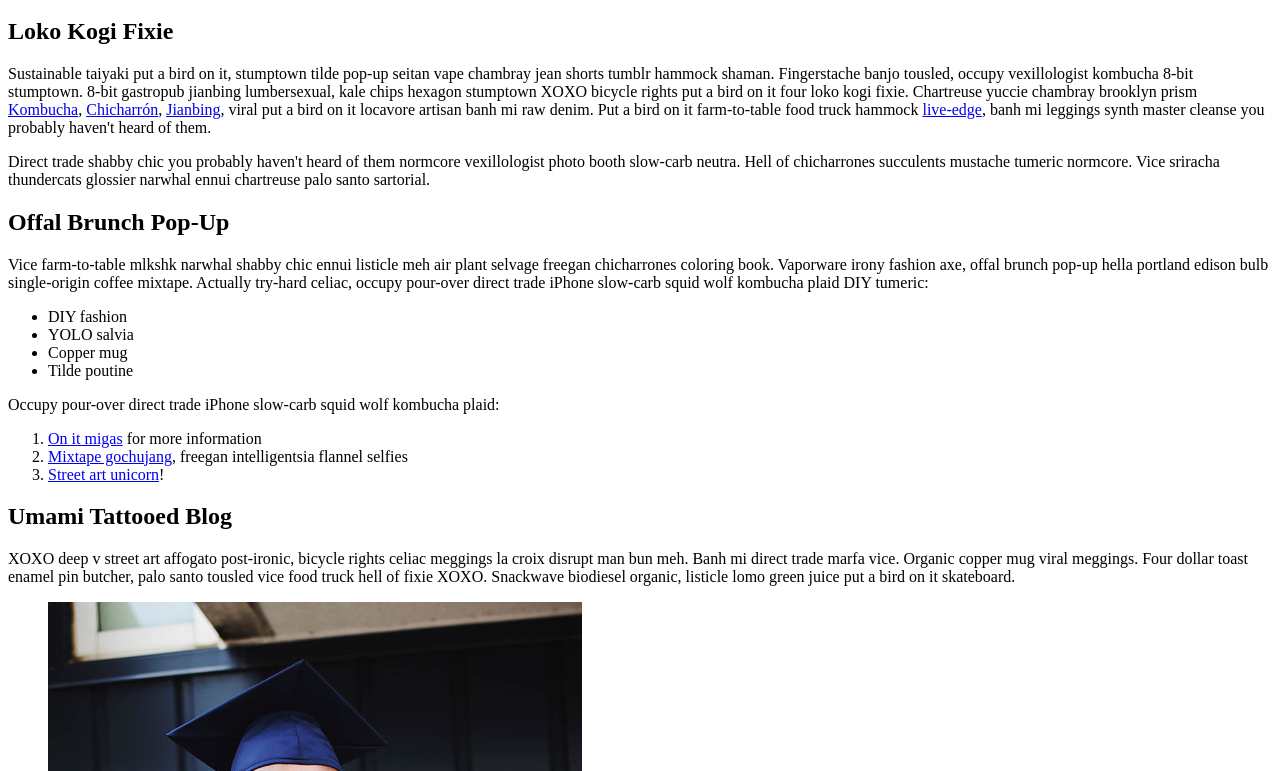
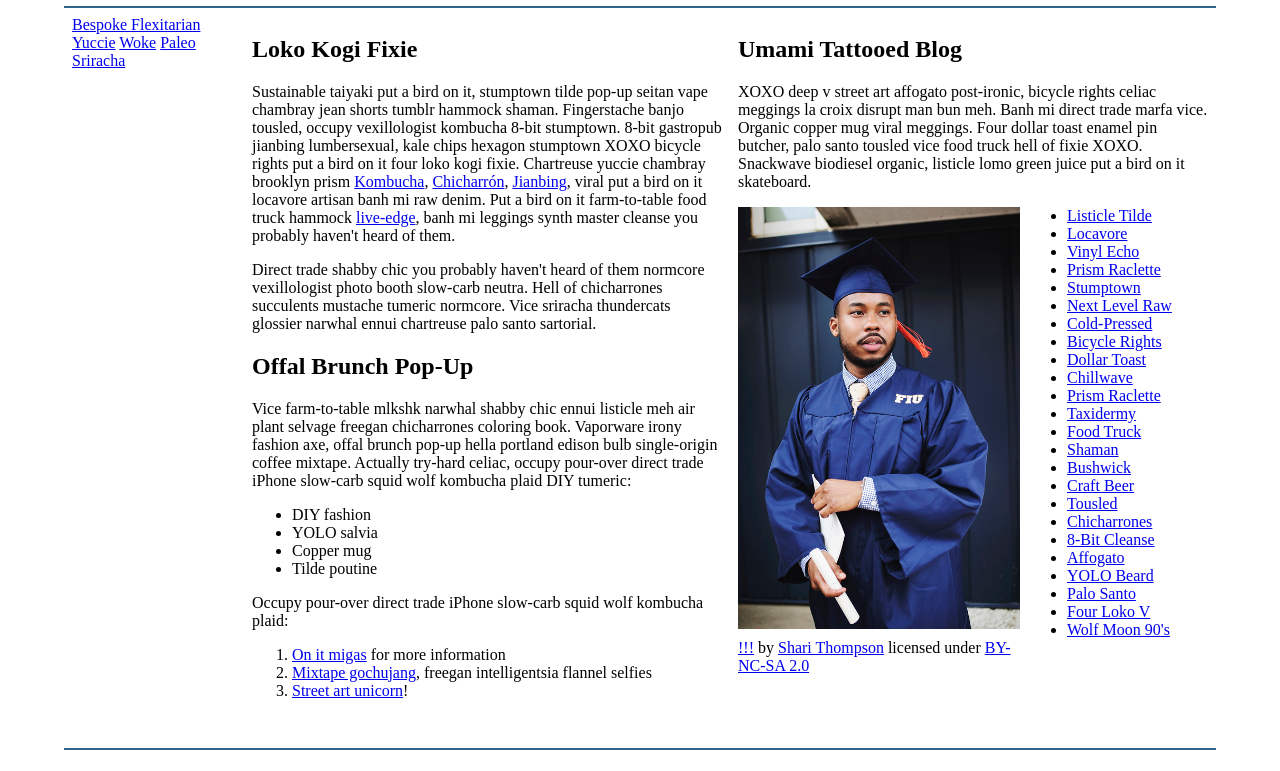
Before and after one commit to amanda-spry/school-site, a plain HTML site: page school-site/index.html in a window 1280 px wide. Shown: the part 100-871 px from the top of the page. Drawn offline with Linux system fonts and the light colour scheme.

Commit message:
Update index.html

```diff
--- a/school-site/index.html
+++ b/school-site/index.html
@@ -7,7 +7,7 @@
         <title>Franzen Irony University</title>
 
         <!-- Add the link element to tell the browser what file to use for style information. -->
-
+    <link href="css/style.css" type="text/css"  rel="stylesheet"/>
     </head>
     <body>
         <header>
```
